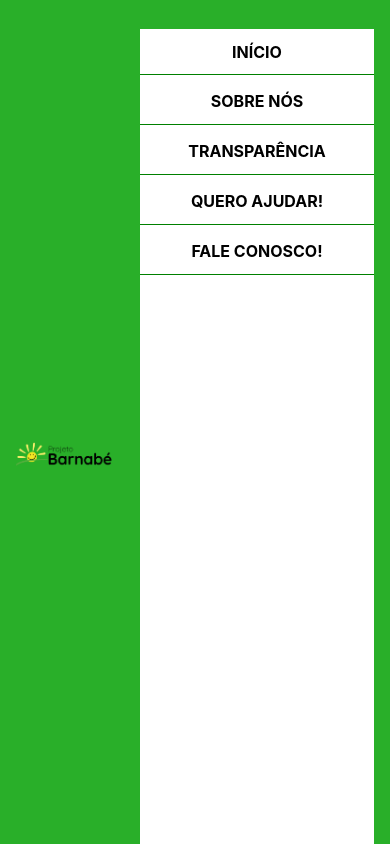
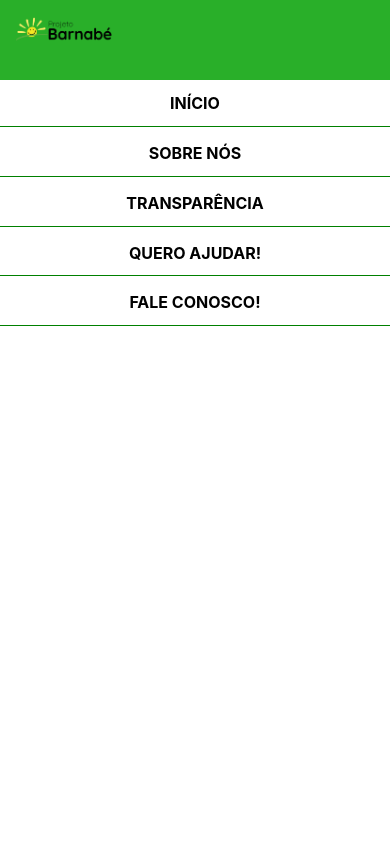
Before and after one commit to Marcoswodbarros/OngProjetoBarnabe, a React (Create React App) app in the folder barnabe/: page / in a window 390 px wide. Both pictures are taken after a click on the element 360 px from the left and 32 px from the top of the page. Shown: the top 844 px of the page. Built offline with nearby package versions, Linux system fonts and the light colour scheme; some icons are missing.

Commit message:
Mobile header: Updating nav action

```diff
--- a/barnabe/src/Components/Nav/Nav.css
+++ b/barnabe/src/Components/Nav/Nav.css
@@ -44,17 +44,25 @@
         display: block;
     }
 
-    .nav__ul {
+    .nav__ul--cont {
         display: none;
     }
 
-    .nav__ul.expanded {
+    .nav__ul--cont.expanded {
+        display: flex;
+    }
+
+    .nav__ul {
         background-color: white;
         display: flex;
         flex-direction: column;
-        height: 100vh;
+        height: 100%;
+        left: 50%;
         padding: .8rem 0 0 0;
+        position: absolute;
         row-gap: 1rem;
+        top: 8%;
+        transform: translate(-50%);
         transition: .5s height ease-in-out;
         width: 100%;
     }
--- a/barnabe/src/Components/Nav/Nav.js
+++ b/barnabe/src/Components/Nav/Nav.js
@@ -20,13 +20,15 @@ const Nav = () => {
           {toggle ? <Icon icon={x} size={28} /> : <Icon icon={menu} size={28} />}
         </div>
 
-        <ul className={toggle ? 'nav__ul expanded' : 'nav__ul'}>
+        <div className={toggle ? 'nav__ul--cont expanded' : 'nav__ul--cont'}>
+          <ul className='nav__ul'>
             <li className='nav__ul--li'>Início</li>
             <li className='nav__ul--li'>Sobre nós</li>
             <li className='nav__ul--li'>Transparência</li>
             <li className='nav__ul--li'>Quero ajudar!</li>
             <li className='nav__ul--li'>Fale conosco!</li>
           </ul>
+        </div>
       </nav >
     </div >
   )
```
Lines whose indentation alone changed are shown as unchanged.
